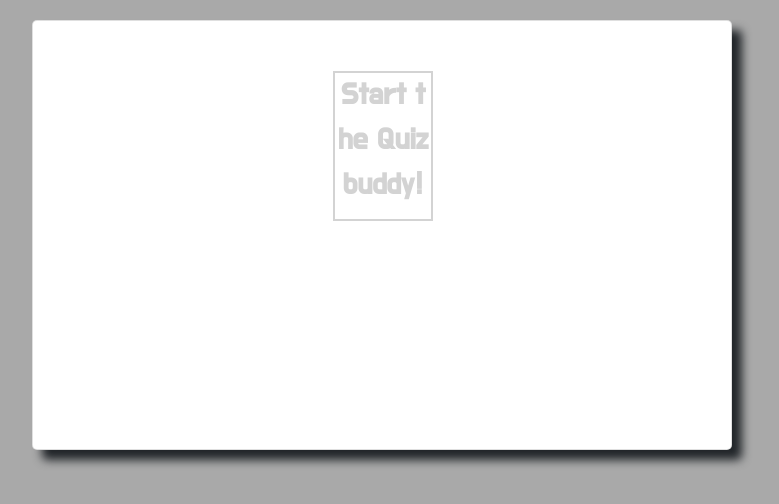
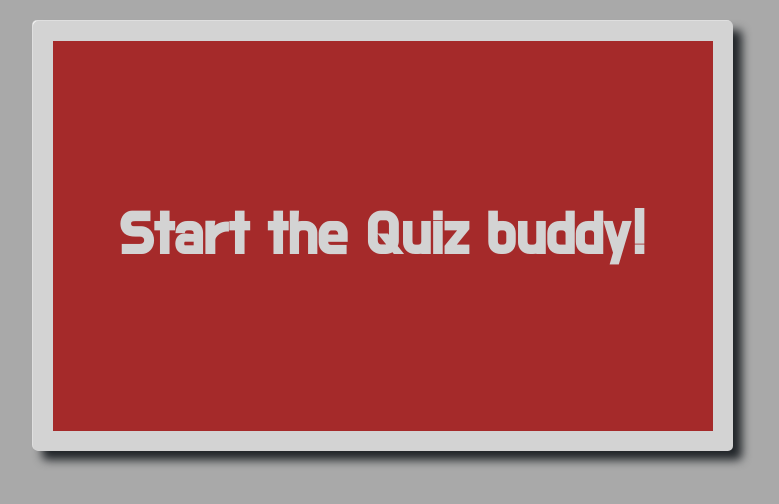
Before and after one commit to ciamac-da/MultipleChoiceQuizAppJS, a plain HTML site: page index.html in a window 1280 px wide. Shown: the whole page, without its empty margins (258-1037 px from the left). Drawn offline with nearby package versions, Linux system fonts and the light colour scheme.

Commit message:
Verified by Cia V1.3.3

```diff
--- a/style.css
+++ b/style.css
@@ -20,22 +20,25 @@ body{
     position: relative;
 }
 #start{
-    font-size: 1.5em;
+    font-size: 3em;
     font-weight: bolder;
     word-break: break-all;
-    width:100px;
-    height:150px;
-    border : 2px solid lightgrey;
+    width:inherit;
+    height:430px;
+    border : 20px solid lightgrey;
     text-align: center;
     cursor: pointer;
     position: absolute;
-    left:300px;
-    top:50px;
     color : lightgrey;
+    align-items: center;
+    display: flex;
+    justify-content: center;
+    background-color: brown;
+    border-radius: 5px;
 }
 #start:hover{
-    border: 3px solid lightseagreen;
-    color : lightseagreen;
+    border: 5px solid gray;
+    color : gray;
 }
 
 #qImg{
@@ -137,11 +140,11 @@ body{
 #scoreContainer{
     margin : 20px auto;
     background-color: white;
-    opacity: 0.8;
+    opacity: 0.9;
     height: 390px;
     width : 670px;
     border-radius: 5px;
-    box-shadow: 0px 5px 15px 0px;
+    box-shadow: 10px 10px 10px 0px;
     position: relative;
     display: none;
 }
```
